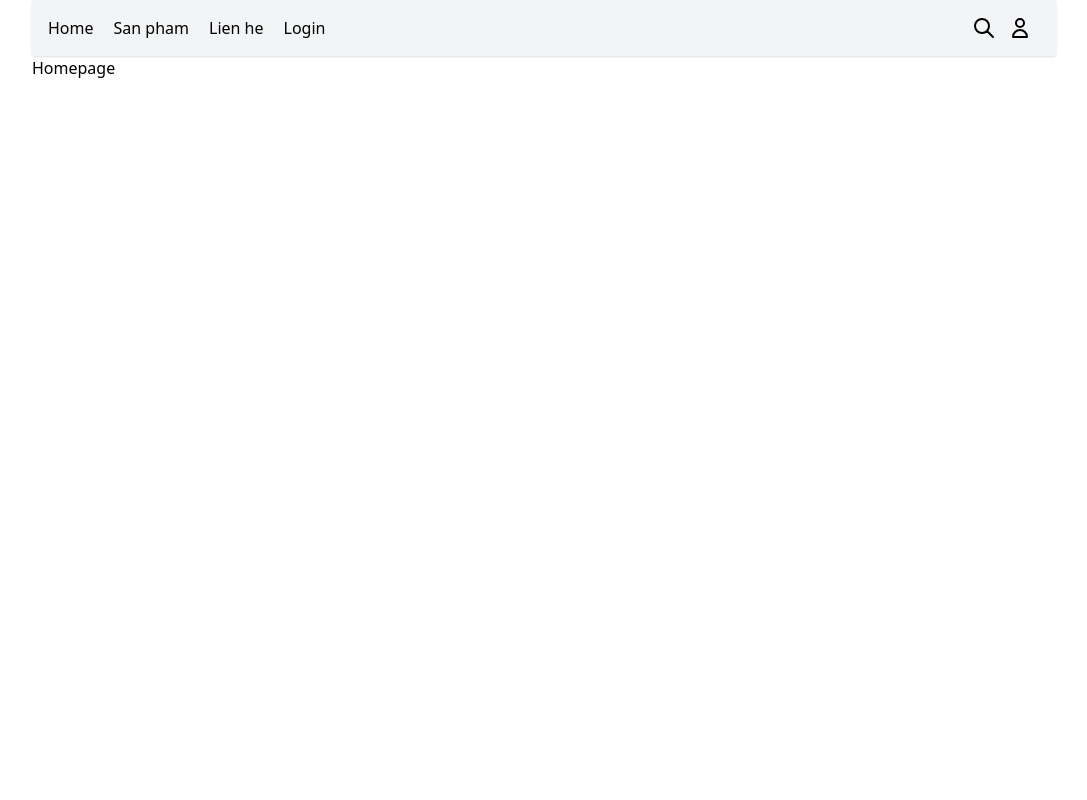
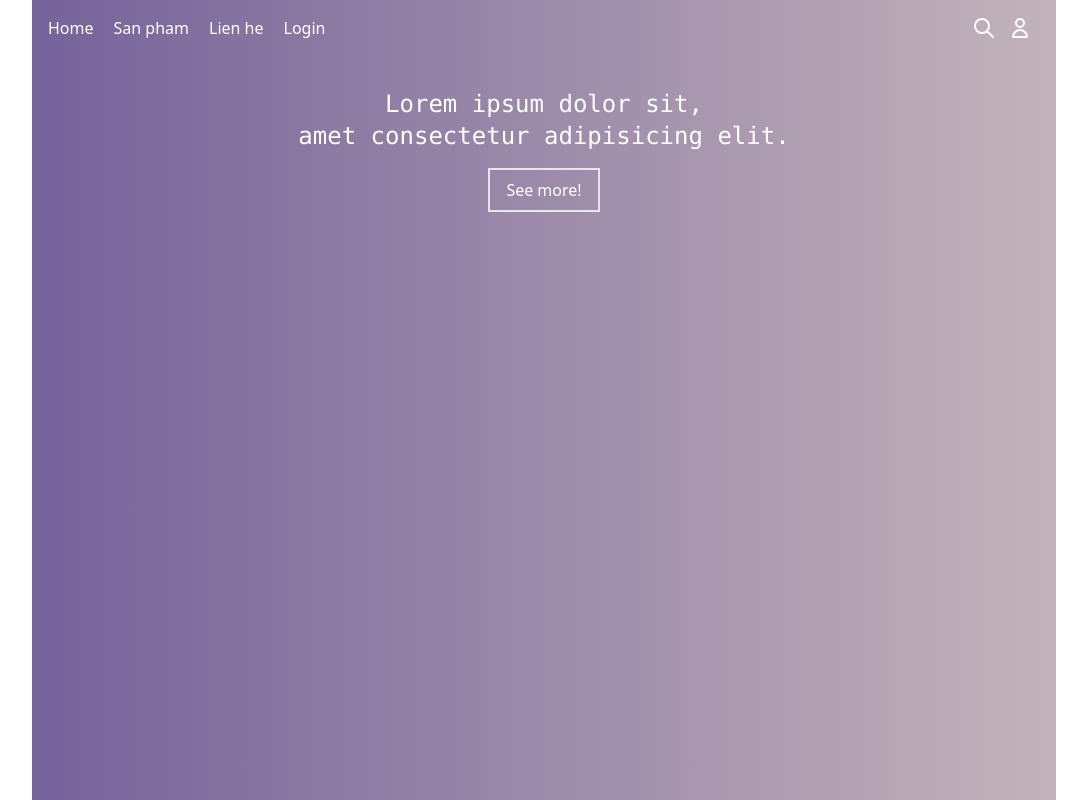
Before and after one commit to thanhtungg910/react-course, a React (Vite) app: page / in a window 1280 px wide. Shown: the whole page, without its empty margins (96-1183 px from the left). Built offline with nearby package versions, Linux system fonts and the light colour scheme.

Commit message:
Feat: CTA home page

```diff
--- a/src/App.jsx
+++ b/src/App.jsx
@@ -4,7 +4,7 @@ import ProductsPage from "./containers/products/ProductsPage";
 import HomePage from "./containers/home/HomePage";
 function App() {
 	return (
-		<div className="mx-auto max-w-5xl">
+		<div className="mx-auto max-w-5xl min-h-screen text-white bg-gradient-to-r from-[#75629A] to-[#C3B3B9]">
 			<Header />
 			<main>
 				<Routes>
--- a/src/components/header/Header.jsx
+++ b/src/components/header/Header.jsx
@@ -4,7 +4,7 @@ import Nav from "../partials/Nav";
 import Search from "../search/Search";
 const Header = () => {
 	return (
-		<header className="flex justify-between py-4 px-2 bg-gray-100 shadow rounded-sm pl-4">
+		<header className="flex justify-between py-4 px-2 pl-4">
 			<Nav />
 			<div className="flex justify-center items-center gap-3 pr-4">
 				<Search />
--- /dev/null
+++ b/src/components/home/CTA.jsx
@@ -0,0 +1,18 @@
+import React from "react";
+
+const CTA = () => {
+	return (
+		<div>
+			<section className="py-8 mx-auto w-1/2 text-center text-white">
+				<h1 className="text-2xl font-mono">
+					Lorem ipsum dolor sit, <br></br> amet consectetur adipisicing elit.
+				</h1>
+				<button className="mt-4 py-2 px-4 border-2 text-white hover:bg-gradient-to-r from-[#DD1513] to-[#BC2C51] hover:text-white transition-colors">
+					See more!
+				</button>
+			</section>
+		</div>
+	);
+};
+
+export default CTA;
--- a/src/containers/home/HomePage.jsx
+++ b/src/containers/home/HomePage.jsx
@@ -1,9 +1,10 @@
 import React from "react";
+import CTA from "../../components/home/CTA";
 
 const HomePage = () => {
 	return (
 		<div>
-			<h1>Homepage</h1>
+			<CTA />
 		</div>
 	);
 };
```
